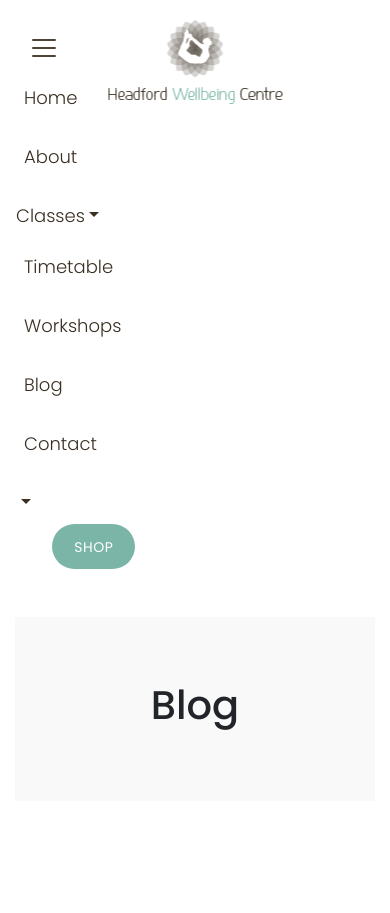
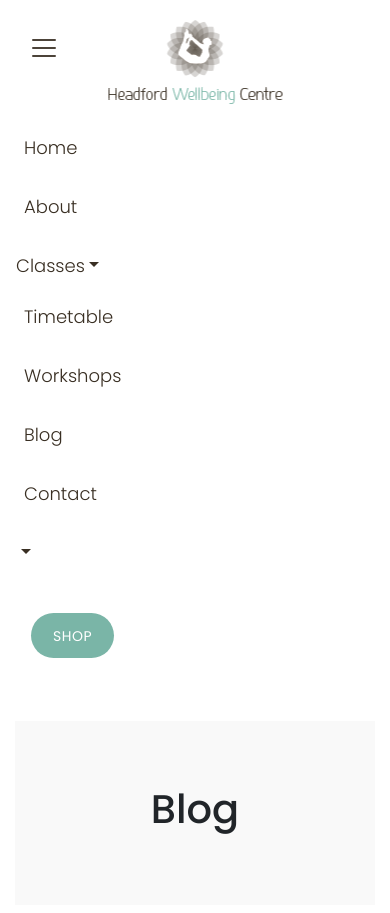
Before and after one commit to deevdz/final-project, a Django app: page /blog/ in a window 390 px wide, after a click that opens the changed part. Shown: the top 913 px of the page. Run offline with Django 3.2, Linux system fonts and the light colour scheme; data that the repository does not hold is empty; some libraries are stand-ins or nearby versions.

Commit message:
Additions to readme and nav fix

```diff
--- a/static/css/custom.css
+++ b/static/css/custom.css
@@ -1250,7 +1250,7 @@ footer a:hover {
 }
 
 .mb-120 {
-    margin-bottom:120px;
+    margin-bottom: 120px;
 }
 /*-----Mobile and Tablet Styles-----*/
 
@@ -1271,6 +1271,10 @@ body {
   left: 50%;
   position: absolute;
   top:0;
+}
+
+.navbar-collapse {
+    padding-top:50px;
 }
 
 .box-section-pre-title {
--- a/static/js/custom.js
+++ b/static/js/custom.js
@@ -1,3 +1,4 @@
+//Add and remove classes to the class event-section based on the screen size of the device
 jQuery(document).ready(function($) {
   var alterClass = function() {
     var ww = document.body.clientWidth;
--- a/templates/base.html
+++ b/templates/base.html
@@ -83,10 +83,14 @@
                             {% endif %}
                         </div>
                         </li>
-                    </ul>
-                    <button type="button" class="cart-btn" style="margin-right:20px;"><a href="/cart/"><i class="lni-cart"></i>
-                    {% if request.user.is_authenticated %}<span class="badge badge-light">{{ request.user| cart_total }}</span>{% endif %}</a></button>
-                    <a href="/shop" class="nav-btn btn-big">Shop</a>
+                        <li class="nav-item">
+                          <button type="button" class="cart-btn" style="margin:15px 20px 0 0;"><a href="/cart/"><i class="lni-cart"></i>
+                          {% if request.user.is_authenticated %}<span class="badge badge-light">{{ request.user| cart_total }}</span>{% endif %}</a></button>
+                        </li>
+                        <li class="nav-item">
+                          <a href="/shop" class="nav-btn btn-big" style="margin:15px">Shop</a>
+                        </li>
+                      </ul>
                 </div>
         </nav>
     <header></header>
```
Also changed, not shown: README.md.
